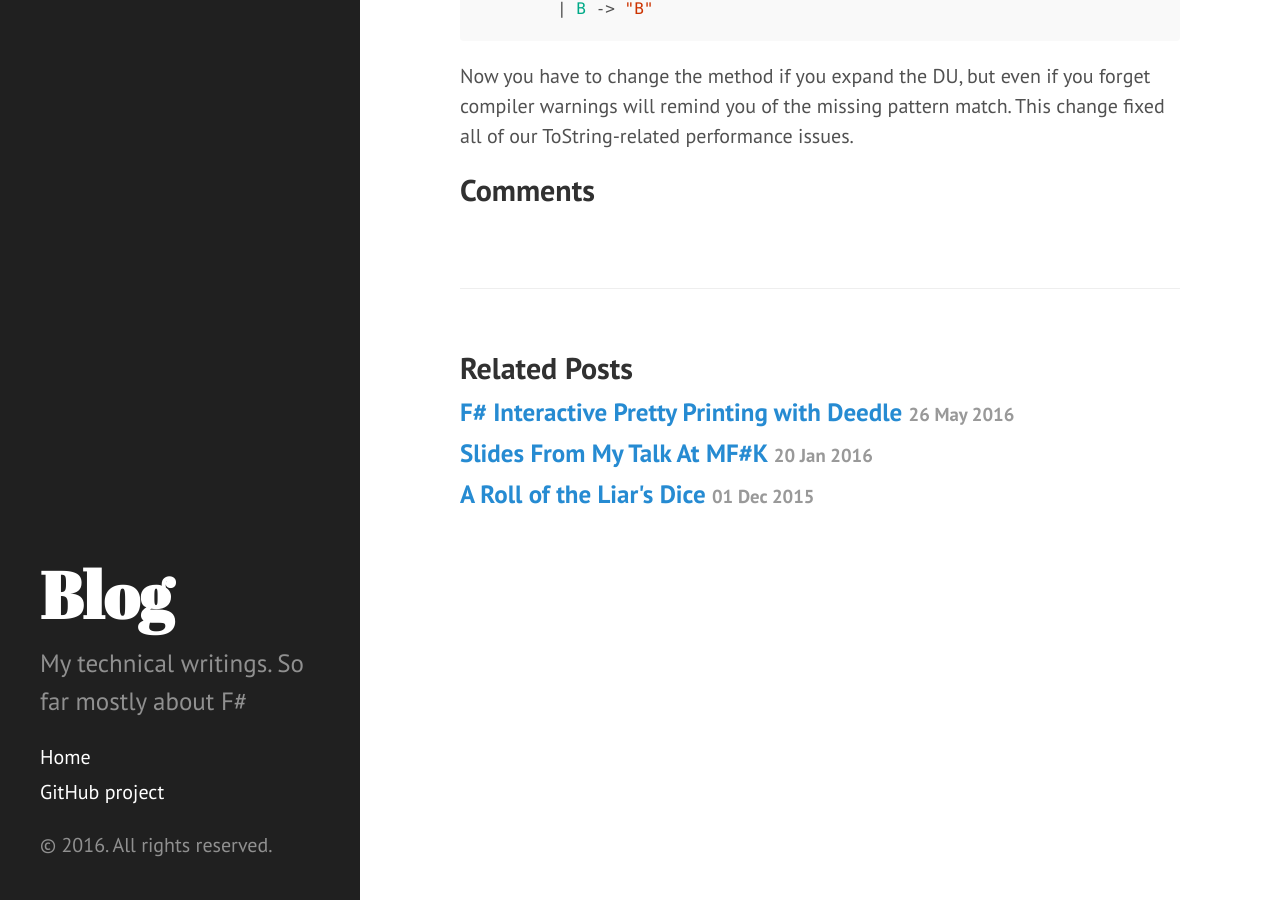
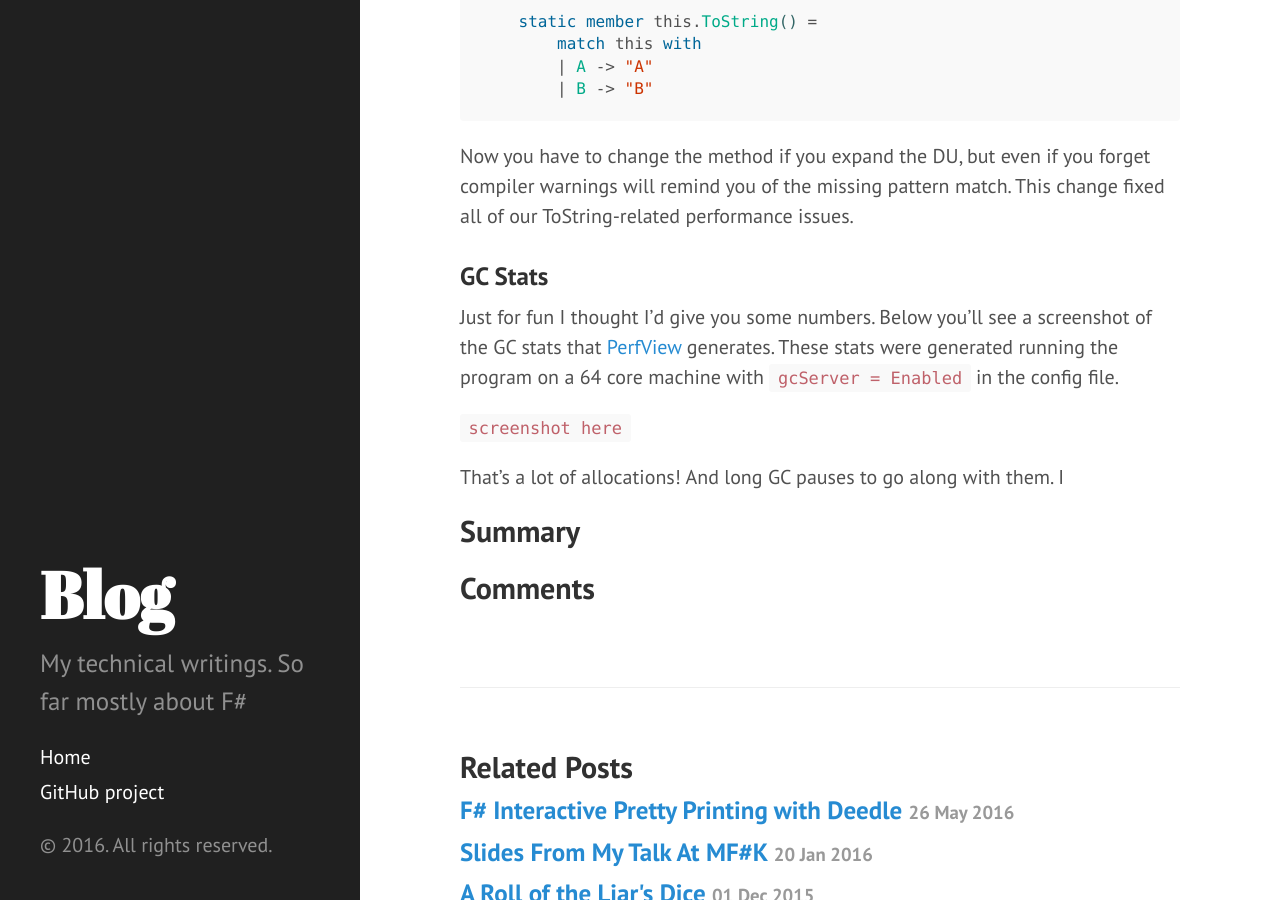
Before and after one commit to KristianSchmidt/KristianSchmidt.github.io, a Jekyll site: the page built from _posts/2016-11-02-test.md, in a window 1280 px wide and 900 px high, scrolled down 5381 px. Built offline with Jekyll 4.4.1, drawn with Linux system fonts in a browser that asks for light colours; comment, search, counter and statistics services are not loaded; some of the changed text lies outside the part shown.

Commit message:
Added stuff

````diff
--- a/_posts/2016-11-02-test.md
+++ b/_posts/2016-11-02-test.md
@@ -15,6 +15,8 @@ So today I'm going to give a little intro to our latest project, and reflect a b
 I work at [PFA Pension](https://www.pfa.dk) in the actuarial modelling department, where our primary task is to calculate the total liabilities for the company's insurance policies. The liability is the amount of money we need to set aside to be sure that we're able to pay our obligations to the customers.
 
 I have [previously spoken](http://www.kreutz.us/2016/01/20/slides-from-my-talk-at-mf-k/) about how we've used F# to calculate the value of individual contracts. This is the extension of that work, in which we consider entire policies consisting of multiple contracts. So where calculating the value of one contract was math heavy, this project's focus is more on implementing business rules and taming the complexity of these, along with fleshing out the structure of the problem domain in types.
+
+I won't be getting into too many specifics, but instead I'll focus on self contained bits I think the community
 
 ## The Existing Solution
 
@@ -115,6 +117,17 @@ type Example =
 
 Now you have to change the method if you expand the DU, but even if you forget compiler warnings will remind you of the missing pattern match. This change fixed all of our ToString-related performance issues.
 
+### GC Stats
+
+Just for fun I thought I'd give you some numbers. Below you'll see a screenshot of the GC stats that [PerfView](https://github.com/Microsoft/perfview) generates. These stats were generated running the program on a 64 core machine with ```gcServer = Enabled``` in the config file.
+
+```screenshot here```
+
+That's a lot of allocations! And long GC pauses to go along with them. I
+
+## Summary
+
+
 <!--
 Description of AAA
 
````
